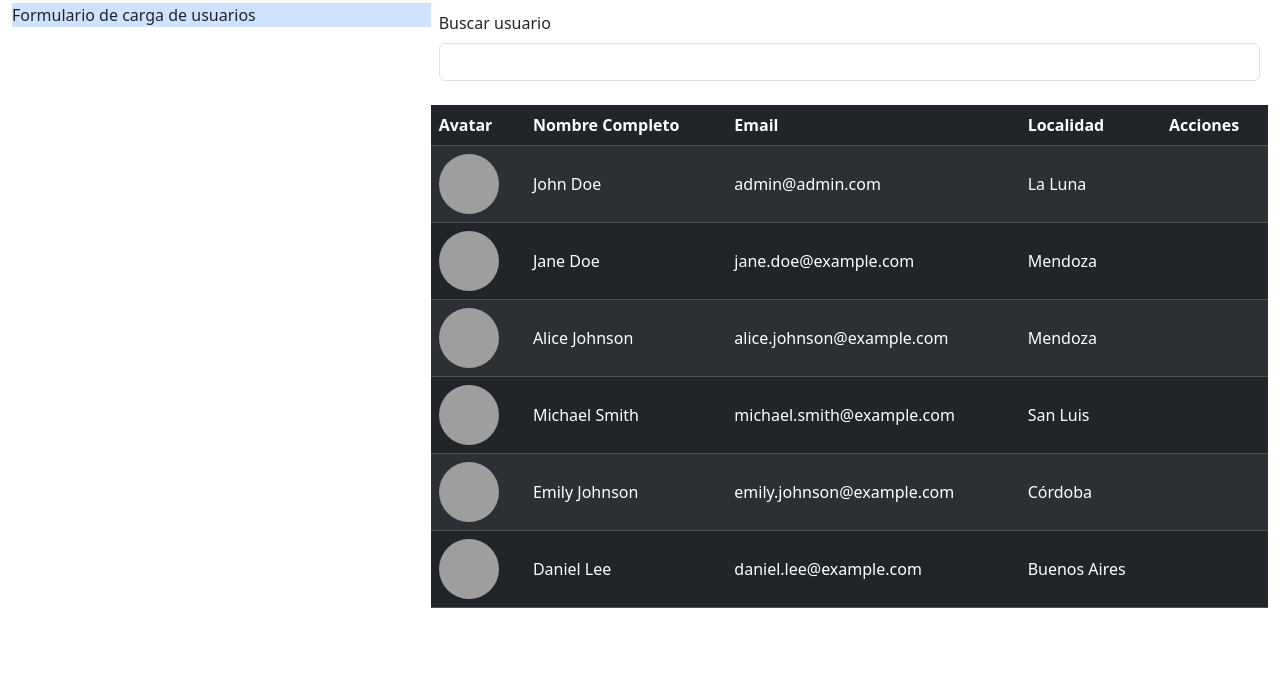
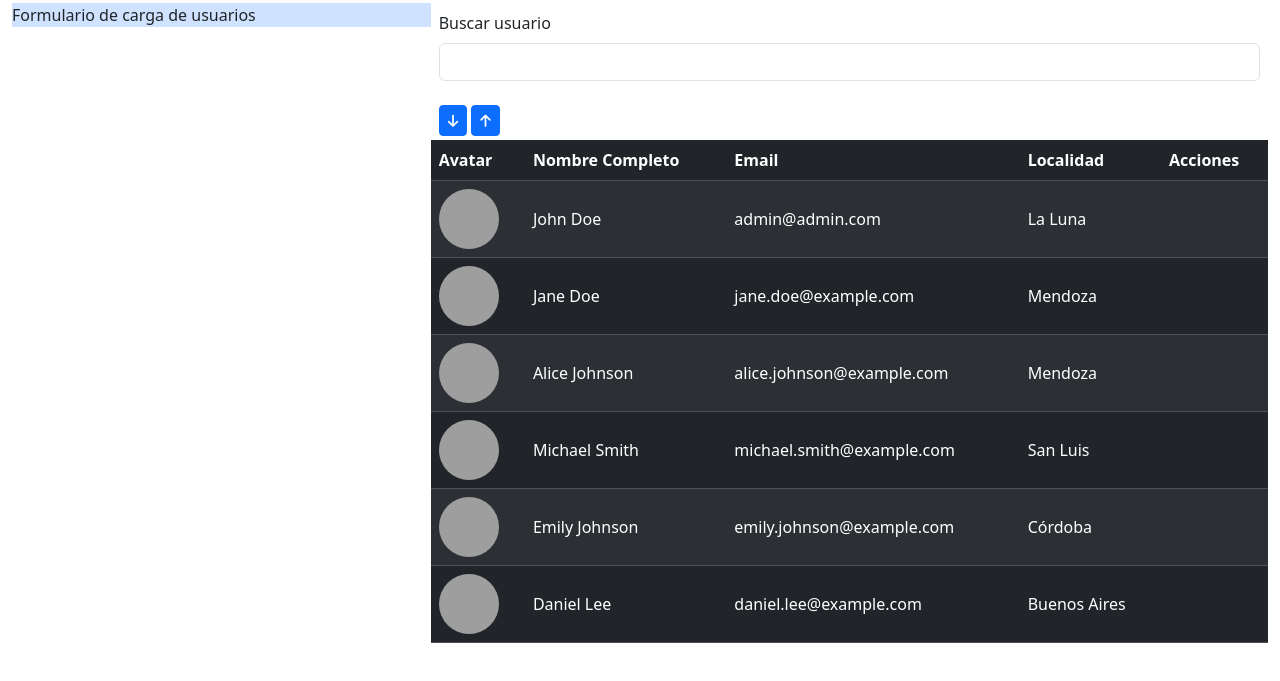
Before and after one commit to Macchioli/eit-metodos-array-ejercicio, a plain HTML site: page index.html in a window 1280 px wide. Shown: the part 53-734 px from the top of the page. Drawn offline with nearby package versions, Linux system fonts and the light colour scheme; grey boxes are pictures that could not be loaded.

Commit message:
Ordenar de forma ascendente y descendente funcionando

```diff
--- a/index.html
+++ b/index.html
@@ -8,6 +8,8 @@
     <!-- Bootstrap -->
     <link href="https://cdn.jsdelivr.net/npm/bootstrap@5.3.3/dist/css/bootstrap.min.css" rel="stylesheet" integrity="sha384-QWTKZyjpPEjISv5WaRU9OFeRpok6YctnYmDr5pNlyT2bRjXh0JMhjY6hW+ALEwIH" crossorigin="anonymous">
     <script src="https://cdn.jsdelivr.net/npm/bootstrap@5.3.3/dist/js/bootstrap.bundle.min.js" integrity="sha384-YvpcrYf0tY3lHB60NNkmXc5s9fDVZLESaAA55NDzOxhy9GkcIdslK1eN7N6jIeHz" crossorigin="anonymous"></script>
+    <!-- FontAwesome -->
+    <link rel="stylesheet" href="https://cdnjs.cloudflare.com/ajax/libs/font-awesome/6.5.1/css/all.min.css" integrity="sha512-DTOQO9RWCH3ppGqcWaEA1BIZOC6xxalwEsw9c2QQeAIftl+Vegovlnee1c9QX4TctnWMn13TZye+giMm8e2LwA==" crossorigin="anonymous" referrerpolicy="no-referrer" />
 </head>
 <body>
     <h1>Admin. Dashboard</h1>
@@ -28,6 +30,11 @@
                             <input  type="text" class="form-control" id="user-search" onkeyup="inputSearch(event)"> <!-- con onchange mando la data que tiene el evento onchange : onchange="inputSearch(event) / es mejor usar onkeyup para que cuando presiono tecla y suelto lo dispara -->
                         </div>
                     </div>
+                    <!-- Order -->
+                    <div class="px-2 mb-1">
+                        <button onclick="sortDesc()" class="btn btn-primary btn-sm" title="Ordenar de forma descendente"> <i class="fa-solid fa-arrow-down"></i> </button>
+                        <button onclick="sortAsc()" class="btn btn-primary btn-sm" title="Ordenar de forma ascendente"> <i class="fa-solid fa-arrow-up"></i> </button>
+                    </div>
                     <!-- Tabla de usuarios -->
                     <table class="user-table table table-dark table-striped">
                         <thead>
@@ -40,7 +47,6 @@
                           </tr>
                         </thead>
                         <tbody id="table-body">
-
                         </tbody>
                     </table>
                 </div>
--- a/js/admin.js
+++ b/js/admin.js
@@ -108,7 +108,7 @@ function renderUsers(arrayUsers){
 renderUsers(users); //La llamo para inicializar la tabla en primera carga.
 
 
-// onKeyUp
+// onKeyUp - Filter
 function inputSearch(parametro){
     // console.log(parametro) /* Imprimo en consola para ver que recibo */
     console.log(parametro.target.value); /* Obtengo el target que es el contenido entero del input */
@@ -127,3 +127,37 @@ function inputSearch(parametro){
     console.log(filteredUsers) //Imprimo consola para chequear filtrados
     renderUsers(filteredUsers);
 }
+
+// Ordenar
+function sortAsc(){
+    users.sort((a,b)=>{
+        if(a.fullname.toLowerCase() > b.fullname.toLowerCase()){
+            return 1;
+        }
+        if(a.fullname.toLowerCase() < b.fullname.toLowerCase()){
+            return -1;
+        }
+        return 0;
+    })
+    renderUsers(users);
+}
+
+function sortDesc(){
+
+    //? Metodo alternativo con API:  const collator = new Intl.Collator(undefined, {sensitivity: 'base'}) /* Llamo a API + nueva */
+
+    // console.log('Se llamó a funcion ordenar descendente') //Corroboro que llamo bien a la funcion
+    users.sort((a,b)=>{
+
+        //? Metodo Alternativo: return collator.compare(b.fullname, a.fullname); /* Alternativa utilizando API Internacionalización de JS */
+
+        if(a.fullname.toLowerCase() < b.fullname.toLowerCase()){
+            return 1;
+        }
+        if(a.fullname.toLowerCase() > b.fullname.toLowerCase()){
+            return -1;
+        }
+        return 0;
+    })
+    renderUsers(users);
+}
```
